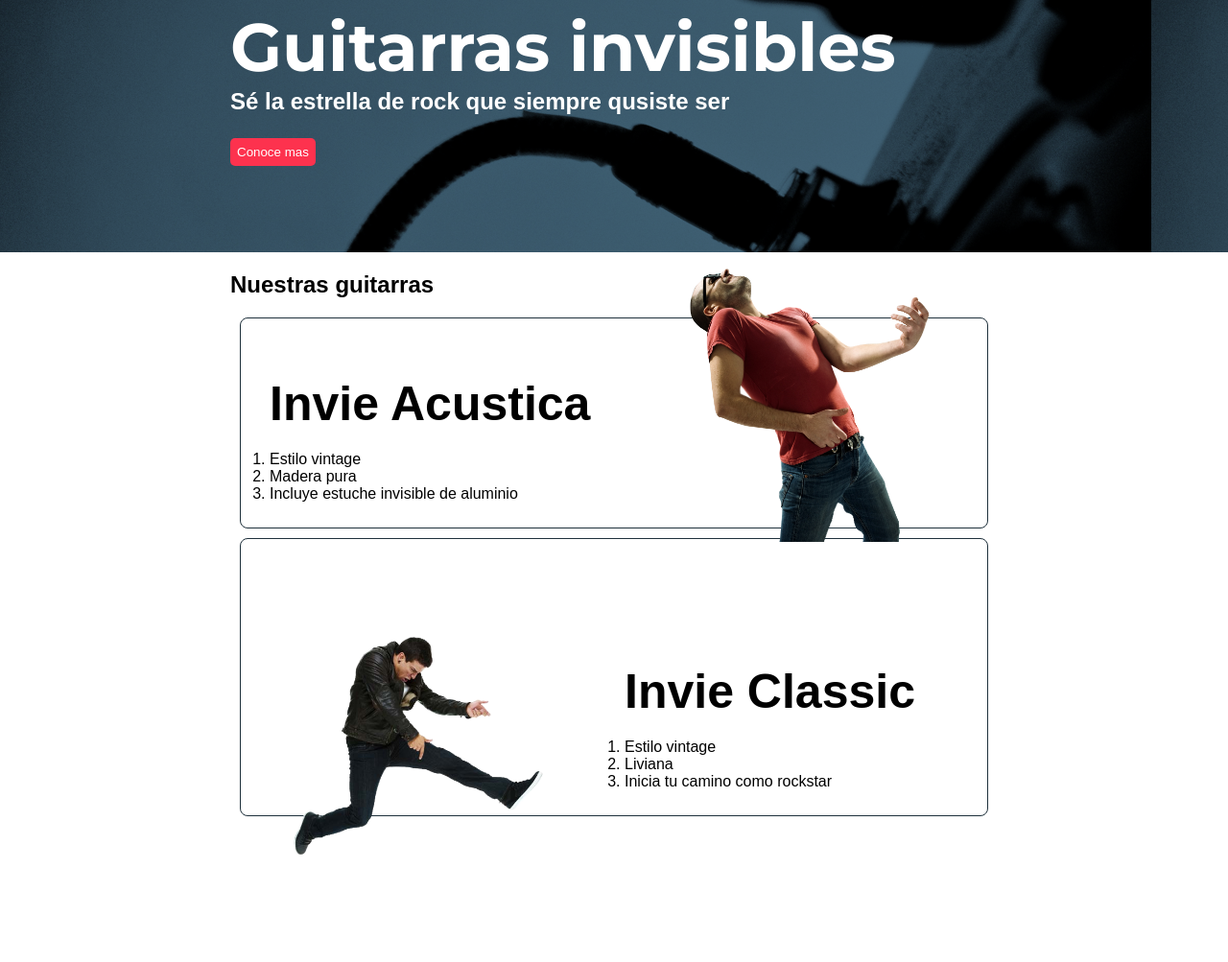
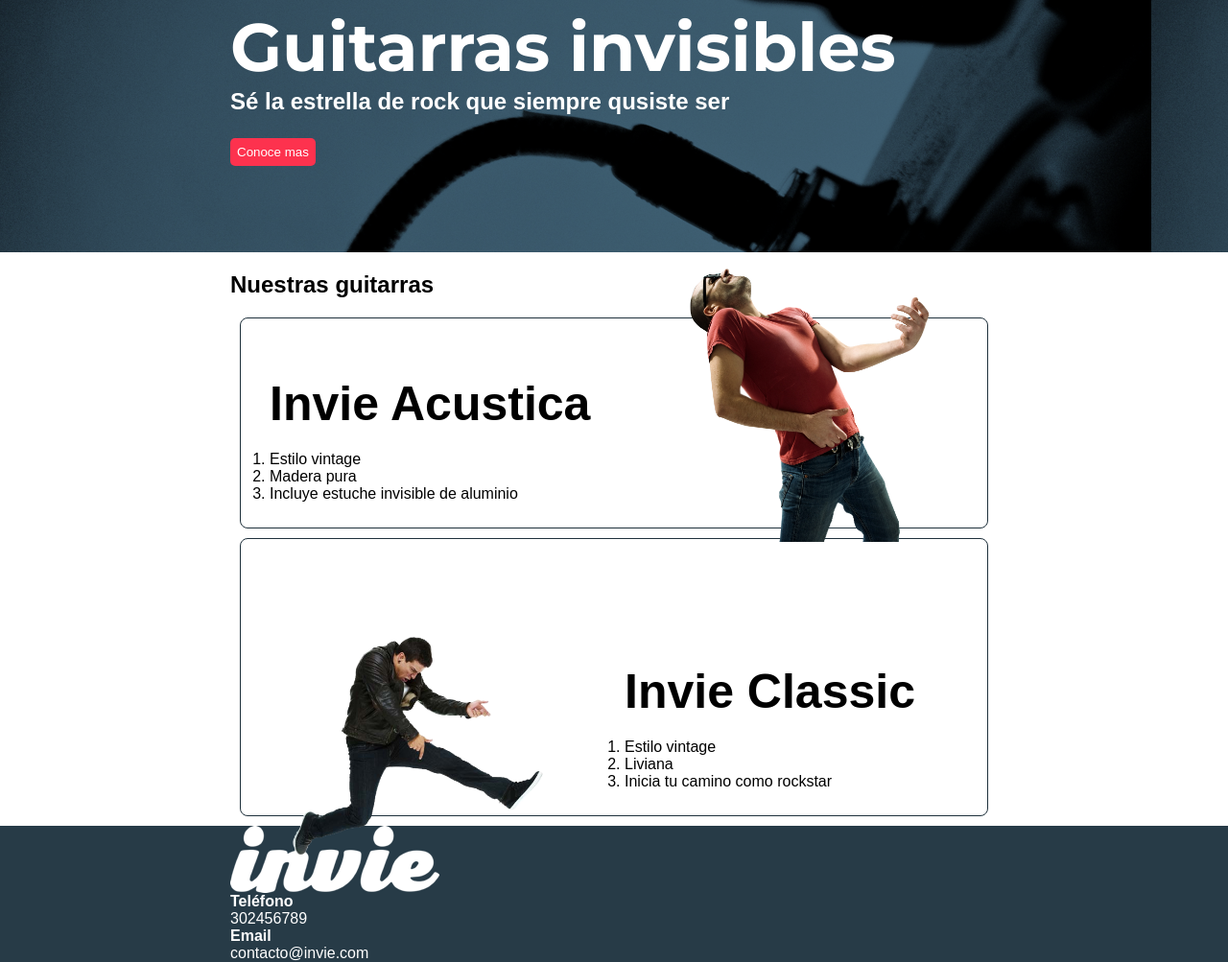
Before and after one commit to hecto932/invie, a plain HTML site: page index.html in a window 1280 px wide. Shown: the part 180-1183 px from the top of the page at 96% size. Before the commit the page ends 1083 px from the top, so only its background shows below. Drawn offline with Linux system fonts and the light colour scheme; a web font is replaced by a local one.

Commit message:
Agregando un footer a nuestro sitio

```diff
--- a/css/invie.css
+++ b/css/invie.css
@@ -109,3 +109,20 @@ button{
 	border: none;
 	padding: 7px;
 }
+
+.footer{
+	background: #273b47;
+}
+
+.contacto img{
+	display: block;
+}
+
+.contacto strong {
+	display: block;
+}
+
+.contacto a{
+	color: white;
+	text-decoration: none;
+}
--- a/index.html
+++ b/index.html
@@ -51,5 +51,19 @@
 			</div>
 		</article>
 	</section>
+	<footer class="footer">
+		<div class="contenedor">
+			<div class="contacto">
+				<img src="images/invie-white.png" alt="Logotipo blanco"/>
+				<a href="tel:+57302456789"><strong>Teléfono</strong> <span>302456789</span></a>
+				<a href="mailto:contacto@invie.com"><strong>Email</strong> <span>contacto@invie.com</span></a>
+			</div>
+			<div class="formulario">
+				<form action="">
+
+				</form>
+			</div>
+		</div>
+	</footer>
 </body>
 </html>
```
Also changed, not shown: images/invie-white.png (added).
